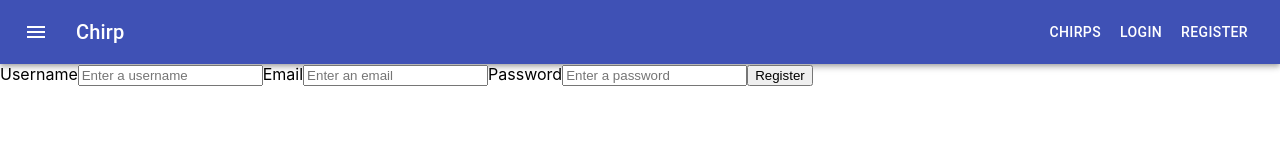
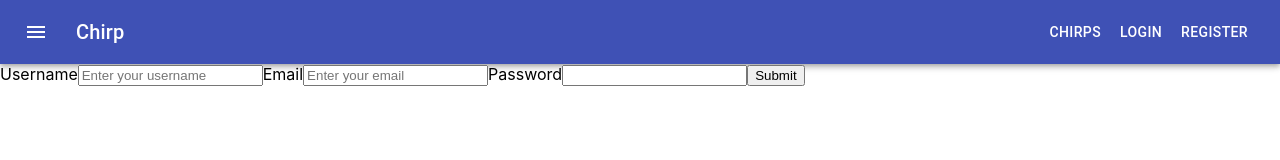
Before and after one commit to Corporate-Drone/chirp-app, a React (Create React App) app in the folder frontend/: page /auth/register in a window 1280 px wide. Shown: the top 160 px of the page. Built offline with nearby package versions, Linux system fonts and the light colour scheme.

Commit message:
implemented Formik & Yup for form control

```diff
--- a/frontend/package.json
+++ b/frontend/package.json
@@ -16,7 +16,8 @@
     "react-router-dom": "^5.2.0",
     "react-scripts": "4.0.3",
     "uuid": "^8.3.2",
-    "web-vitals": "^1.1.1"
+    "web-vitals": "^1.1.1",
+    "yup": "^0.32.9"
   },
   "scripts": {
     "start": "react-scripts start",
--- a/frontend/src/user/pages/Login.js
+++ b/frontend/src/user/pages/Login.js
@@ -1,4 +1,6 @@
 import React, { useState, useContext } from 'react';
+import { Formik } from 'formik';
+import * as Yup from 'yup';
 import { useHistory } from 'react-router-dom';
 import axios from 'axios';
 import useInputState from "../../hooks/useInputState";
@@ -8,9 +10,6 @@ import { AuthContext } from '../../shared/context/auth-context';
 function Login(props) {
   // const { loginUser } = props;
   const auth = useContext(AuthContext);
-
-  const [value, handleChange, reset] = useInputState("");
-  const [value2, handleChange2, reset2] = useInputState("");
 
   const history = useHistory();
 
@@ -24,7 +23,7 @@ function Login(props) {
         .then(response => {
           console.log(response.data)
           if (response.status === 200) {
-            auth.login(response.data._id,response.data.username)
+            auth.login(response.data._id, response.data.username)
             history.push('/chirps');
           }
         })
@@ -36,35 +35,79 @@ function Login(props) {
 
 
   return (
-    <form
-      onSubmit={e => {
-        e.preventDefault();
-        loginUser(value, value2)
-        // addChirp(value);
-        reset();
-        reset2();
+    <Formik
+      initialValues={{
+        username: "",
+        password: ""
       }}
+      onSubmit={async values => {
+        loginUser(values.username,values.password)
+      }}
+
+      validationSchema={Yup.object().shape({
+        username: Yup.string()
+          .required("Required"),
+        password: Yup.string()
+          .required("Required")
+      })}
     >
-      <label htmlFor="username">Username</label>
+      {props => {
+        const {
+          values,
+          touched,
+          errors,
+          dirty,
+          isSubmitting,
+          handleChange,
+          handleBlur,
+          handleSubmit,
+          handleReset
+        } = props;
+        return (
+          <form onSubmit={handleSubmit}>
+            <label htmlFor="username" style={{ display: "block" }}>
+              Username
+            </label>
             <input
-        type='text'
-        name='username'
+              id="username"
+              placeholder="Enter your username"
+              type="text"
+              value={values.username}
               onChange={handleChange}
-        value={value}
-        id='username'
-        placeholder='Enter username'
+              onBlur={handleBlur}
+              className={
+                errors.username && touched.username
+                  ? "text-input error"
+                  : "text-input"
+              }
             />
-      <label htmlFor="password">Password</label>
+            {errors.username && touched.username && (
+              <div className="input-feedback">{errors.username}</div>
+            )}
+
+            <label htmlFor="passowrd">Password</label>
             <input
-        type='password'
-        name='password'
-        onChange={handleChange2}
-        value={value2}
-        id='password'
-        placeholder='Enter password'
+              type="password"
+              name="password"
+              onBlur={handleBlur}
+              onChange={handleChange}
+              value={values.password}
             />
-      <button>Login</button>
+            {errors.password && touched.password && (
+              <span className="error">
+                {errors.password}
+              </span>
+            )}
+
+            <button type="submit" disabled={isSubmitting}>
+              Submit
+            </button>
+
           </form>
+        );
+      }}
+    </Formik>
+
   );
 }
 
--- a/frontend/src/user/pages/Register.js
+++ b/frontend/src/user/pages/Register.js
@@ -1,6 +1,8 @@
 import React, { useState, useContext } from 'react';
 import { useHistory } from 'react-router-dom';
 import axios from 'axios';
+import { Formik } from 'formik';
+import * as Yup from 'yup';
 import { AuthContext } from '../../shared/context/auth-context';
 import useInputState from "../../hooks/useInputState";
 
@@ -9,10 +11,6 @@ function Register(props) {
     const auth = useContext(AuthContext);
 
     const history = useHistory();
-
-    const [value, handleChange, reset] = useInputState("");
-    const [value2, handleChange2, reset2] = useInputState("");
-    const [value3, handleChange3, reset3] = useInputState("");
 
     function registerUser(username, email, password) {
         // const headers = {
@@ -28,7 +26,7 @@ function Register(props) {
                 .then(response => {
                     // console.log(response.data)
                     if (response.status === 200) {
-                        auth.login(response.data._id,response.data.username) //login user after registering
+                        auth.login(response.data._id, response.data.username) //login user after registering
                         history.push('/chirps'); //redirect to chirps
                     }
                 })
@@ -40,45 +38,102 @@ function Register(props) {
 
 
     return (
-        <form
-            onSubmit={e => {
-                e.preventDefault();
-                registerUser(value, value2, value3)
-                // addChirp(value);
-                reset();
-                reset2();
-                reset3();
+        <Formik
+            initialValues={{
+                username: "",
+                email: "",
+                password: ""
             }}
+            onSubmit={async values => {
+                registerUser(values.username, values.email, values.password)
+            }}
+
+            validationSchema={Yup.object().shape({
+                username: Yup.string()
+                    .required("Required"),
+                password: Yup.string()
+                    .required("Required"),
+                email: Yup.string()
+                    .email()
+                    .required("Required")
+            })}
         >
-            <label htmlFor="username">Username</label>
+            {props => {
+                const {
+                    values,
+                    touched,
+                    errors,
+                    dirty,
+                    isSubmitting,
+                    handleChange,
+                    handleBlur,
+                    handleSubmit,
+                    handleReset
+                } = props;
+                return (
+                    <form onSubmit={handleSubmit}>
+                        <label htmlFor="username">
+                            Username
+              </label>
                         <input
-                type='text'
-                name='username'
+                            id="username"
+                            placeholder="Enter your username"
+                            type="text"
+                            value={values.username}
                             onChange={handleChange}
-                value={value}
-                id='username'
-                placeholder='Enter a username'
+                            onBlur={handleBlur}
+                            className={
+                                errors.username && touched.username
+                                    ? "text-input error"
+                                    : "text-input"
+                            }
                         />
-            <label htmlFor="email">Email</label>
+                        {errors.username && touched.username && (
+                            <div className="input-feedback">{errors.username}</div>
+                        )}
+
+                        <label htmlFor="email">
+                            Email
+                            </label>
                         <input
-                type='email'
-                name='email'
-                onChange={handleChange2}
-                value={value2}
-                id='email'
-                placeholder='Enter an email'
+                            id="email"
+                            placeholder="Enter your email"
+                            type="text"
+                            value={values.email}
+                            onChange={handleChange}
+                            onBlur={handleBlur}
+                            className={
+                                errors.email && touched.email
+                                    ? "text-input error"
+                                    : "text-input"
+                            }
                         />
-            <label htmlFor="password">Password</label>
+                        {errors.email && touched.email && (
+                            <div className="input-feedback">{errors.email}</div>
+                        )}
+
+                        <label htmlFor="passowrd">Password</label>
                         <input
-                type='password'
-                name='password'
-                onChange={handleChange3}
-                value={value3}
-                id='password'
-                placeholder='Enter a password'
+                            type="password"
+                            name="password"
+                            onBlur={handleBlur}
+                            onChange={handleChange}
+                            value={values.password}
                         />
-            <button>Register</button>
+                        {errors.password && touched.password && (
+                            <span className="error">
+                                {errors.password}
+                            </span>
+                        )}
+
+                        <button type="submit" disabled={isSubmitting}>
+                            Submit
+              </button>
+
                     </form>
+                );
+            }}
+        </Formik>
     );
 }
 
```
Also changed, not shown: 1 other file (tests, documents, lock files or other folders). Lines whose indentation alone changed are shown as unchanged.
